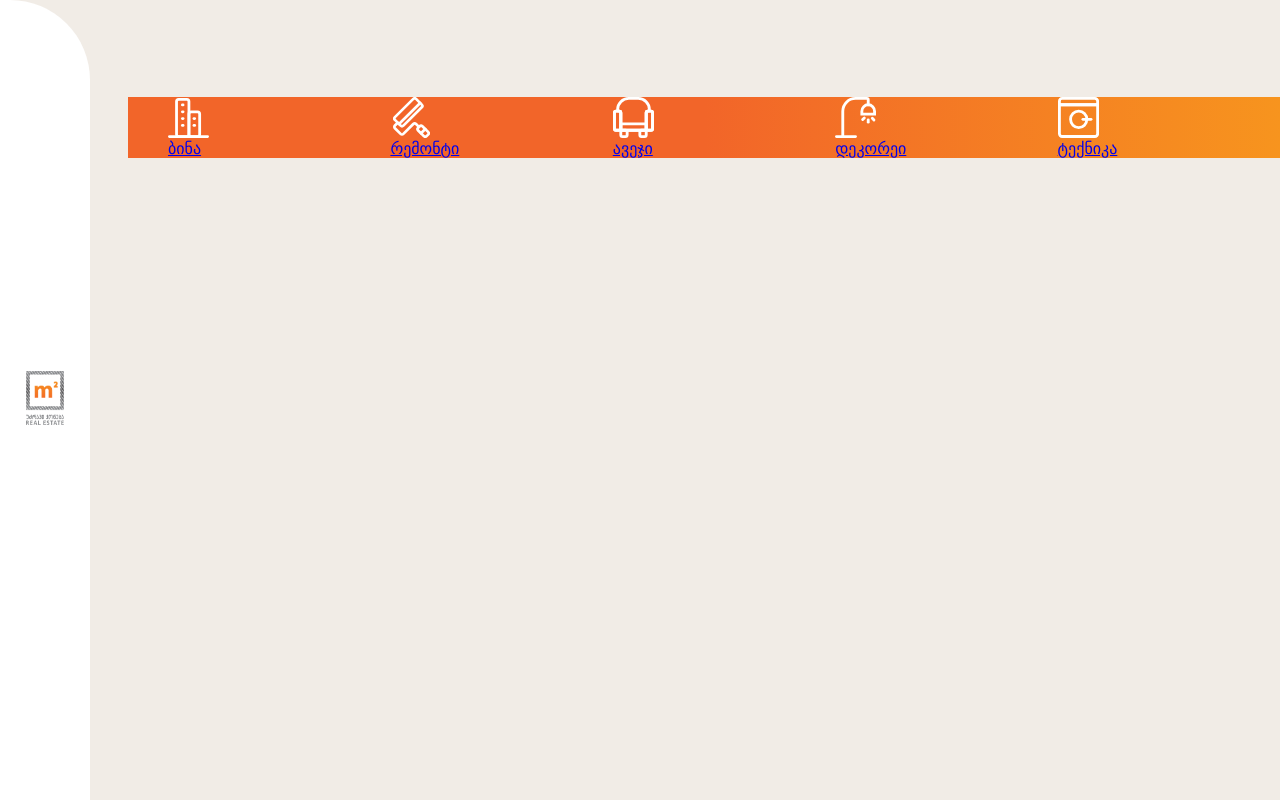
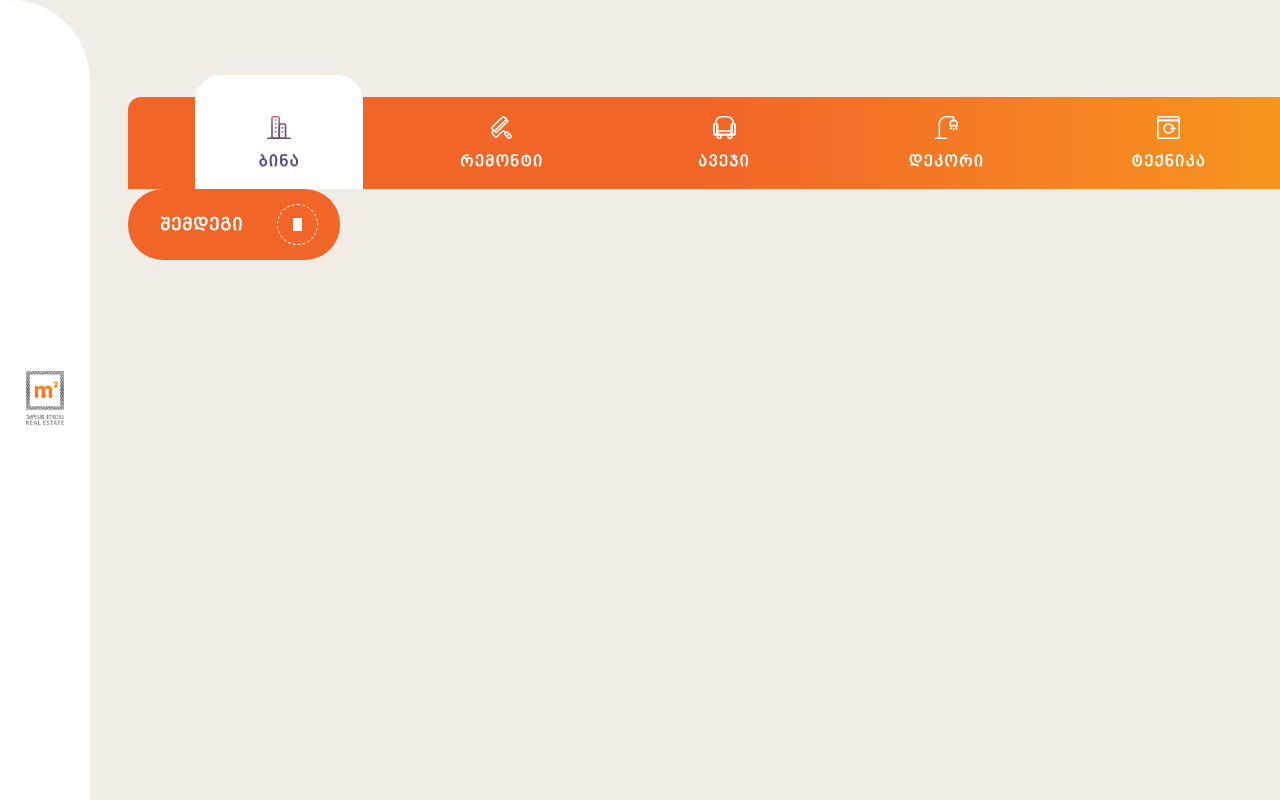
Before and after one commit to nikajorjika/m2, a Nuxt app: page / in a window 1280 px wide. Built offline with nearby package versions, Linux system fonts and the light colour scheme.

Commit message:
created flat navigation visual

```diff
--- /dev/null
+++ b/components/core/FAQButton.vue
@@ -0,0 +1,14 @@
+<template>
+  <div class="faq-button">
+    <button-main-orange icon="arrow-right">
+      123
+    </button-main-orange>
+  </div>
+</template>
+<script>
+import ButtonMainOrange from '../partials/ButtonMainOrange'
+
+export default {
+  components: { ButtonMainOrange }
+}
+</script>
--- a/components/core/FlatNavigation.vue
+++ b/components/core/FlatNavigation.vue
@@ -6,9 +6,13 @@
         :key="index"
         class="flat-navigation__list__item"
       >
-        <nuxt-link to="/">
-          <default-icon :icon-name="item.icon" :custom-styles="inactiveStyle" />
-          <span>{{ item.title }}</span>
+        <nuxt-link :to="item.route" class="flat-navigation__link">
+          <default-icon
+            :icon-name="item.icon"
+            :inactive-styles="inactiveStyle"
+            :active-styles="$route.path === item.route ? activeStyles : null"
+          />
+          <span class="flat-navigation__link__text">{{ item.title }}</span>
         </nuxt-link>
       </li>
     </ul>
@@ -23,12 +27,20 @@ export default {
     return {
       inactiveStyle: {
         backgroundImage:
-          'linear-gradient(0,rgba(255,255,255, 1),rgba(255,255,255, 1) 100%)'
+          'linear-gradient(0,rgba(255,255,255, 1),rgba(255,255,255, 1) 100%)',
+        height: '23px',
+        width: '28px'
+      },
+      activeStyles: {
+        backgroundImage:
+          'linear-gradient(0, rgba(104,79,120,1) 50%, rgba(226,100,121,1) 100%)',
+        height: '23px',
+        width: '28px'
       },
       navData: [
         {
           icon: 'appartament',
-          route: `${this.$store.state.locale}/appartament`,
+          route: `/`,
           title: this.$t('navigation.flat')
         },
         {
@@ -61,6 +73,7 @@ export default {
 .flat-navigation {
   margin-top: 97px;
   background: $gradient-2;
+  border-top-left-radius: 13px;
   &__list {
     list-style: none;
     display: flex;
@@ -68,6 +81,44 @@ export default {
     &__item {
       flex: 1;
       width: 168px;
+      align-items: center;
+      height: 92px;
+    }
+  }
+  &__link {
+    display: flex;
+    flex-direction: column;
+    justify-content: center;
+    align-items: center;
+    text-decoration: none;
+    color: #fff;
+    height: 100%;
+    font-family: $font-caps;
+    padding: 18px 66px;
+    margin: auto;
+    width: 168px;
+    letter-spacing: 1px;
+    &__text {
+      margin-top: 15px;
+    }
+    &.nuxt-link-exact-active {
+      position: relative;
+      &:before {
+        content: '';
+        position: absolute;
+        bottom: 0;
+        left: 0;
+        right: 0;
+        border-top-left-radius: 26px;
+        border-top-right-radius: 26px;
+        height: calc(100% + 22px);
+        background: #fff;
+        z-index: 0;
+      }
+      .flat-navigation__link__text {
+        color: #594495;
+        z-index: 1;
+      }
     }
   }
 }
--- a/components/core/FlatView.vue
+++ b/components/core/FlatView.vue
@@ -2,13 +2,15 @@
   <div class="flat-view">
     <flat-navigation />
     <slot />
+    <faq-button />
   </div>
 </template>
 
 <script>
 import FlatNavigation from './FlatNavigation'
+import FaqButton from './FAQButton'
 export default {
-  components: { FlatNavigation }
+  components: { FlatNavigation, FaqButton }
 }
 </script>
 
--- a/components/partials/ButtonMainOrange.vue
+++ b/components/partials/ButtonMainOrange.vue
@@ -2,14 +2,7 @@
   <div class="btn btn-standard btn-standard--orange btn-standard--large">
     <span class="btn-standard__text">{{ buttonText }}</span>
     <span class="btn-standard__icon">
-      <default-icon
-        :icon-name="icon"
-        :custom-styles="{
-          backgroundImage: 'linear-gradient(0, #fff, #fff)',
-          width: '9px',
-          height: '13px'
-        }"
-      />
+      <default-icon :icon-name="icon" :inactive-styles="inactiveStyles" />
     </span>
   </div>
 </template>
@@ -27,6 +20,16 @@ export default {
     icon: {
       type: String,
       default: ''
+    }
+  },
+  data() {
+    return {
+      inactiveStyles: {
+        backgroundImage:
+          'linear-gradient(0,rgba(255,255,255, 1),rgba(255,255,255, 1) 100%)',
+        width: '9px',
+        height: '13px'
+      }
     }
   }
 }
--- a/components/partials/DefaultIcon.vue
+++ b/components/partials/DefaultIcon.vue
@@ -1,5 +1,5 @@
 <template>
-  <div class="icon" :class="iconName" :style="customStyles" />
+  <div class="icon" :class="iconName" :style="activeStyles || inactiveStyles" />
 </template>
 
 <script>
@@ -9,9 +9,13 @@ export default {
       type: String,
       default: ''
     },
-    customStyles: {
+    inactiveStyles: {
       type: Object,
       default: () => ({})
+    },
+    activeStyles: {
+      type: Object,
+      default: () => null
     }
   }
 }
--- a/locales/ka.json
+++ b/locales/ka.json
@@ -3,7 +3,7 @@
     "flat": "ბინა",
     "renovation": "რემონტი",
     "furniture": "ავეჯი",
-    "decoration": "დეკორეი",
+    "decoration": "დეკორი",
     "supply": "ტექნიკა"
   },
   "sidebar": {
```
